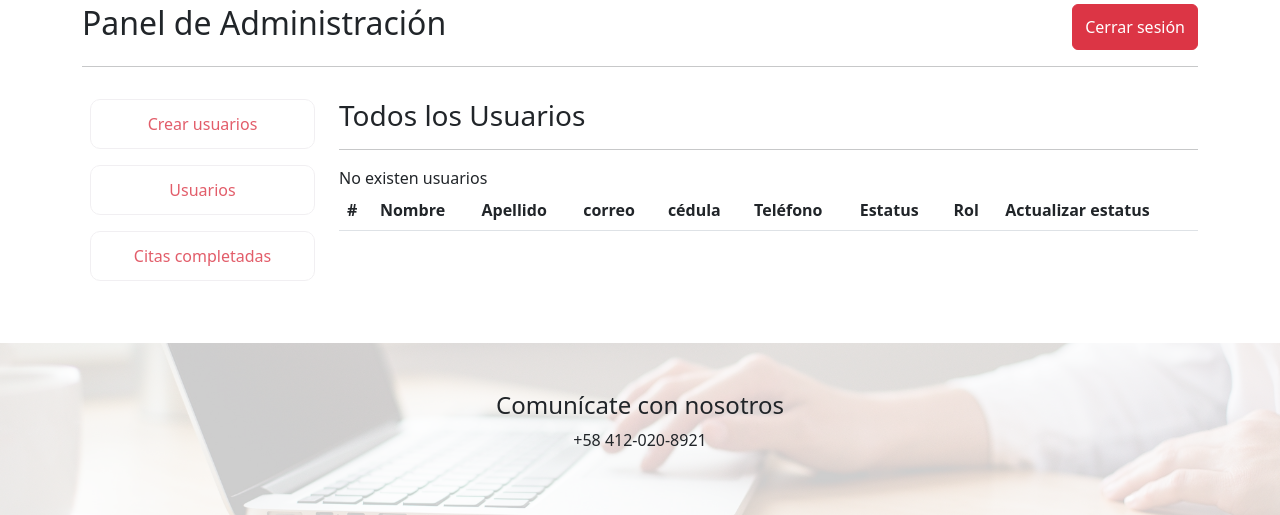
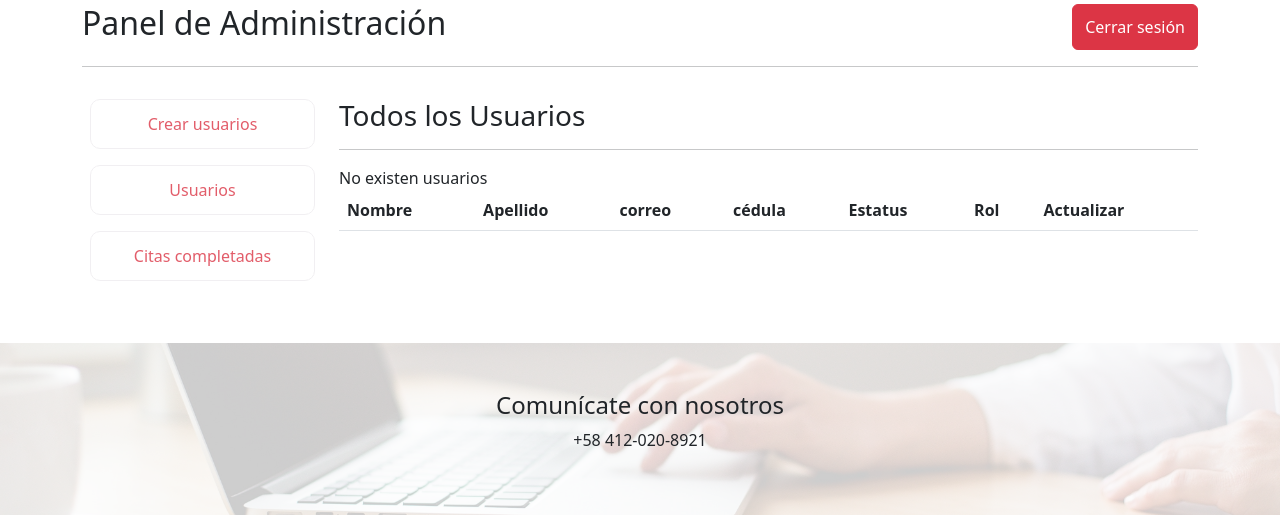
Before and after one commit to Freddyjr31/Rehab, a PHP site: page /sistema/php/admin.php in a window 1280 px wide, after a click on "Usuarios". Shown: the part 165-680 px from the top of the page. Run offline with PHP 8.4, Linux system fonts and the light colour scheme; a user stored in the database is signed in; data comes from the database, SQL or seed files in the repository; data that the repository does not hold is empty.

Commit message:
responsive admin

```diff
--- a/php/admin.php
+++ b/php/admin.php
@@ -118,9 +118,9 @@
             }
             ?>
             <!-- Menu de usuario -->
-            <div class="row mt-3 mb-5">
+            <div class="row mt-3 mb-5 ">
                 <div class="d-flex align-items-start">
-                    <div class="nav flex-column nav-pills me-3 mt-2" id="v-pills-tab" role="tablist" aria-orientation="vertical">
+                    <div class="nav flex-column nav-pills me-3 mt-2 ListaService" id="v-pills-tab" role="tablist" aria-orientation="vertical">
                         <button class="m-2 BtnMenuUsuario active" id="v-pills-home-tab" data-bs-toggle="pill" data-bs-target="#v-pills-home" type="button" role="tab" aria-controls="v-pills-home" aria-selected="true">Crear usuarios</button>
                         <button class="m-2 BtnMenuUsuario" id="v-pills-profile-tab" data-bs-toggle="pill" data-bs-target="#v-pills-profile" type="button" role="tab" aria-controls="v-pills-profile" aria-selected="false">Usuarios</button>
                         <button class="m-2 BtnMenuUsuario" id="v-pills-messages-tab" data-bs-toggle="pill" data-bs-target="#v-pills-messages" type="button" role="tab" aria-controls="v-pills-messages" aria-selected="false">Citas completadas</button>
@@ -235,18 +235,17 @@
                             <h3 class="mt-3">Todos los Usuarios</h3>
                             <hr>
                             <!-- TODOS LOS USUARIOS DENTRO DEL SISTEMA -->
+                            <div class="table-responsive ResponsiveTable">
                             <table class="table table-hover">
                                 <thead>
                                     <tr>
-                                        <th scope="col">#</th>
-                                        <th scope="col">Nombre</th>
-                                        <th scope="col">Apellido</th>
-                                        <th scope="col">correo</th>
-                                        <th scope="col">cédula</th>
-                                        <th scope="col">Teléfono</th>
-                                        <th scope="col">Estatus</th>
-                                        <th scope="col">Rol</th>
-                                        <th scope="col">Actualizar estatus</th>
+                                        <th scope="col" class="text-sm"> Nombre</th>
+                                        <th scope="col" class="text-sm">Apellido</th>
+                                        <th scope="col" class="text-sm">correo</th>
+                                        <th scope="col" class="text-sm">cédula</th>
+                                        <th scope="col" class="text-sm">Estatus</th>
+                                        <th scope="col" class="text-sm">Rol</th>
+                                        <th scope="col" class="text-sm">Actualizar</th>
                                     </tr>
                                 </thead>
                                 <tbody>
@@ -255,17 +254,15 @@
                                     if ($resultado->num_rows > 0) {
                                         while ($fila = $resultado->fetch_assoc()) {
                                             echo "<tr>
-                                                        <th scope='row'>1</th>
-                                                        <td>" . $fila["nombre"] . "</td>
-                                                        <td>" . $fila["apellido"] . "</td>
-                                                        <td>" . $fila["nombre_correo"] . $fila["nombre_dominio"] . "</td>
-                                                        <td>" . $fila["cedula"] . "</td>
-                                                        <td>" . $fila["area"] . $fila["numero"] . "</td>
-                                                        <td>" . $fila["estatus"] . "</td>
-                                                        <td>" . $fila["nombre_rol"] . "</td>
-                                                        <td>
+                                                        <td class='text-sm fs-6 fw-light'>" . $fila["nombre"] . "</td>
+                                                        <td class='text-sm fs-6 fw-light'>" . $fila["apellido"] . "</td>
+                                                        <td class='text-sm fs-6 fw-light'>" . $fila["nombre_correo"] . $fila["nombre_dominio"] . "</td>
+                                                        <td class='text-sm fs-6 fw-light'>" . $fila["cedula"] . "</td>
+                                                        <td class='text-sm fs-6 fw-light'>" . $fila["estatus"] . "</td>
+                                                        <td class='text-sm fs-6 fw-light'>" . $fila["nombre_rol"] . "</td>
+                                                        <td class='text-sm fs-6 fw-light'>
                                                         <form class='row g-3' action='actualizar_usuario.php' method='post'>
-                                                            <div class='col-sm-6'>
+                                                            <div class='col-sm-6 text-sm'>
                                                                 <input class='form-control' type='text' name='idusuario' id='idusuario' style='display: none;' value='". $fila['id_usuarios'] ."' required />
                                                                 <select class='form-select' aria-label='Default select example' name='estatus' placeholder='' id='especialista' required>
                                                                     <option selected>Seleccionar Estatus</option>";
@@ -276,7 +273,7 @@
                                                                     echo "</select>
                                                             </div>
                                                             <div class='col-sm-6'>
-                                                                <button type='submit' class='btn btn-primary'>Aceptar</button>
+                                                                <button type='submit' class='btn btn-primary btn-sm text-sm'>Aceptar</button>
                                                             </div>
                                                         </form>
                                                         </td>
@@ -289,6 +286,8 @@
                                     ?>
                                 </tbody>
                             </table>
+                            </div>
+
 
                             <!-- Modal -->
                             <div class="modal fade" id="exampleModal" tabindex="-1" aria-labelledby="exampleModalLabel" aria-hidden="true">
@@ -325,8 +324,8 @@
                             if ($citas->num_rows > 0) {
                                 while ($fila2 = $citas->fetch_assoc()) {
                                     echo '<div class="row row-cols-1 row-cols-md-12 g-3">
-                                            <div class="col-md">
-                                                <div class="card border-0 h-100 CardConsultaUsuario p-3 shadow">
+                                            <div class="col-md mb-3">
+                                                <div class="card border-0 h-100 CardConsultaUsuario p-3 shadow mb-3">
                                                     <div class="card-body">
                                                         <div class="row g-4">
                                                             <div class="col-sm-6">
```
Also changed, not shown: css/admin.css (+50 -0 lines).
